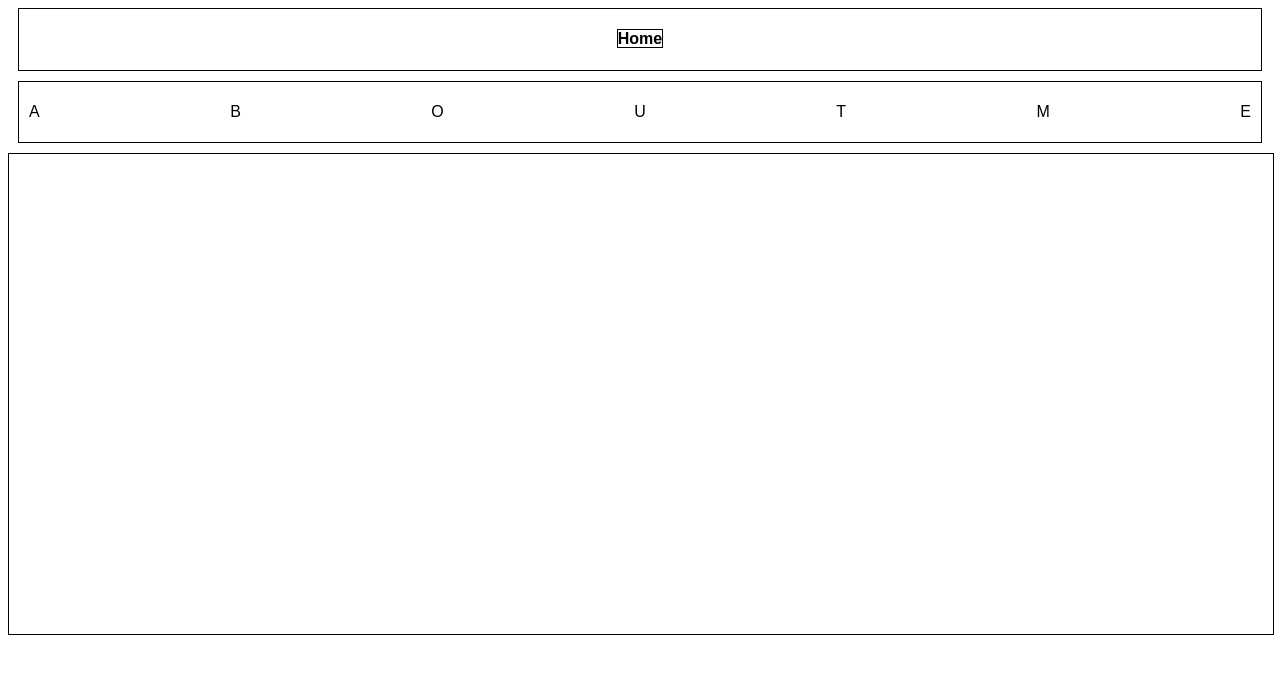
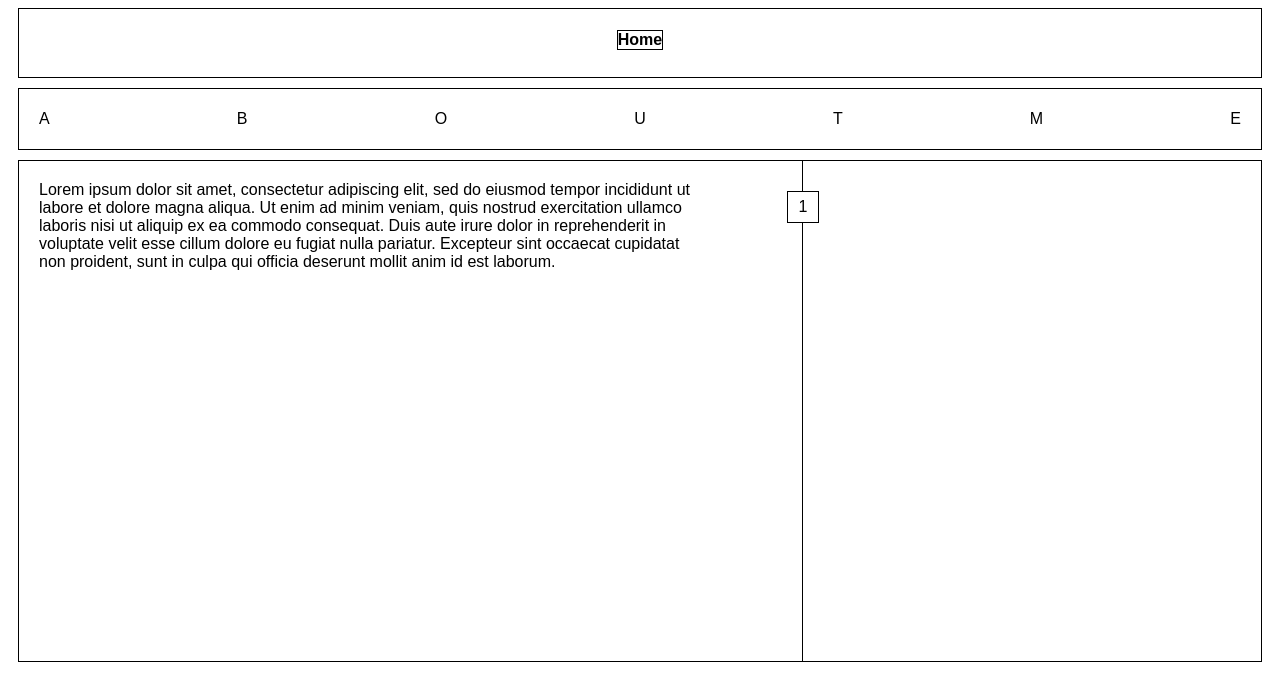
Before and after one commit to bpgoodrow/Portfolio, a React (Create React App) app: page /aboutMe in a window 1280 px wide. Shown: the top 700 px of the page. Built offline with nearby package versions, Linux system fonts and the light colour scheme.

Commit message:
begin integrating firebase, more styling

```diff
--- a/package.json
+++ b/package.json
@@ -6,6 +6,7 @@
     "@testing-library/jest-dom": "^5.16.5",
     "@testing-library/react": "^13.4.0",
     "@testing-library/user-event": "^13.5.0",
+    "firebase": "^9.10.0",
     "react": "^18.2.0",
     "react-dom": "^18.2.0",
     "react-router-dom": "^6.4.1",
--- a/src/components/AboutMe.css
+++ b/src/components/AboutMe.css
@@ -4,13 +4,36 @@
   align-items: center;
   border: solid black .5px;
   margin: 10px;
-  padding-left: 10px;
-  padding-right: 10px;
+  padding-left: 20px;
+  padding-right: 20px;
   height: 60px;
 }
 
 .aboutMeBody {
   border: solid black .5px;
-  width: 100%;
-  height: 60vh;
+  margin-left: 10px;
+  margin-right: 10px;
+  min-height: 500px;
+  display: flex;
 }
+
+.aboutMeHero {
+  border-right: solid black .5px;
+  flex: .6;
+  display: flex;
+  flex-wrap: wrap;
+  padding: 20px;
+  padding-right: 100px;
+}
+
+.aboutMeNumber {
+  border: solid black .5px;
+  background-color: white;
+  max-height: 30px;
+  min-width: 30px;
+  margin-top: 30px;
+  margin-left: -16px;
+  display: flex;
+  justify-content: center;
+  align-items: center;
+}
--- a/src/components/AboutMe.js
+++ b/src/components/AboutMe.js
@@ -28,7 +28,12 @@ function AboutMe() {
         </div>
       </div>
       <div className="aboutMeBody">
-
+        <div className="aboutMeHero">
+        Lorem ipsum dolor sit amet, consectetur adipiscing elit, sed do eiusmod tempor incididunt ut labore et dolore magna aliqua. Ut enim ad minim veniam, quis nostrud exercitation ullamco laboris nisi ut aliquip ex ea commodo consequat. Duis aute irure dolor in reprehenderit in voluptate velit esse cillum dolore eu fugiat nulla pariatur. Excepteur sint occaecat cupidatat non proident, sunt in culpa qui officia deserunt mollit anim id est laborum.
+        </div>
+        <div className="aboutMeNumber">
+          1
+        </div>
       </div>
     </React.Fragment>
   )
--- a/src/components/Header.css
+++ b/src/components/Header.css
@@ -1,11 +1,13 @@
 .headerStyle {
-  text-align: center;
   border: solid black 0.5px;
   margin-bottom: 5px;
   margin-left: 10px;
   margin-right: 10px;
   color: black;
   text-decoration: none;
+  display: flex;
+  align-items: center;
+  justify-content: center;
 }
 
 .headerStyle:hover {
```
Also changed, not shown: firebase.js (added, +16 -0 lines), 2 other files (tests, documents, lock files or other folders).
